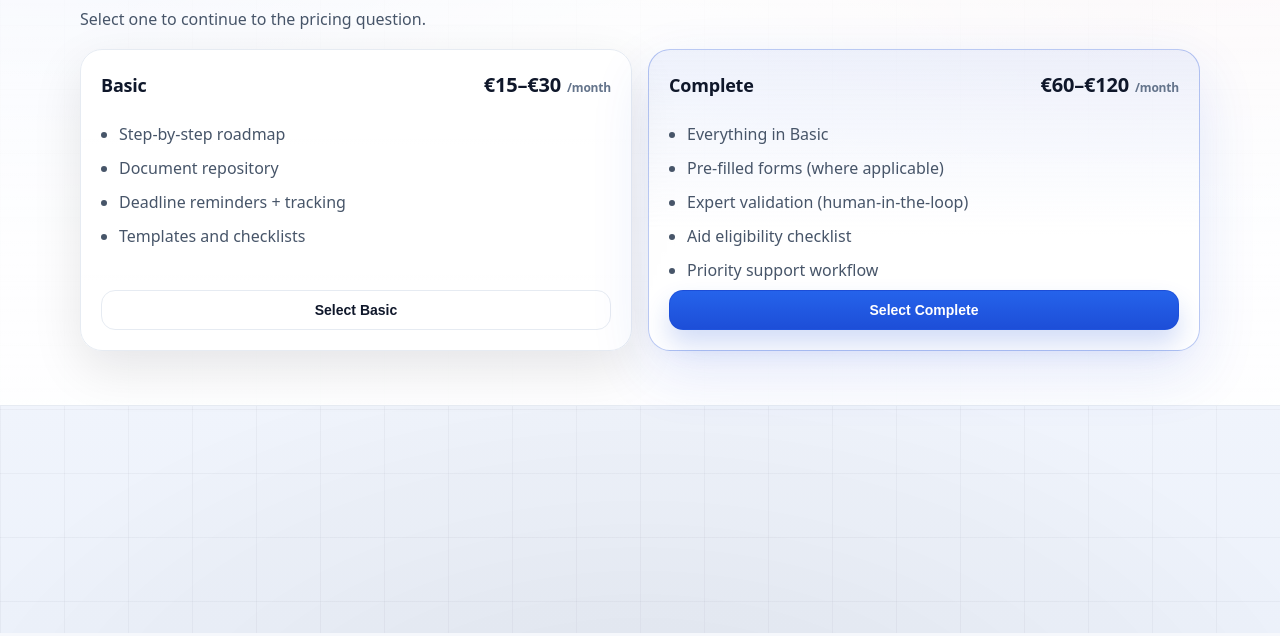
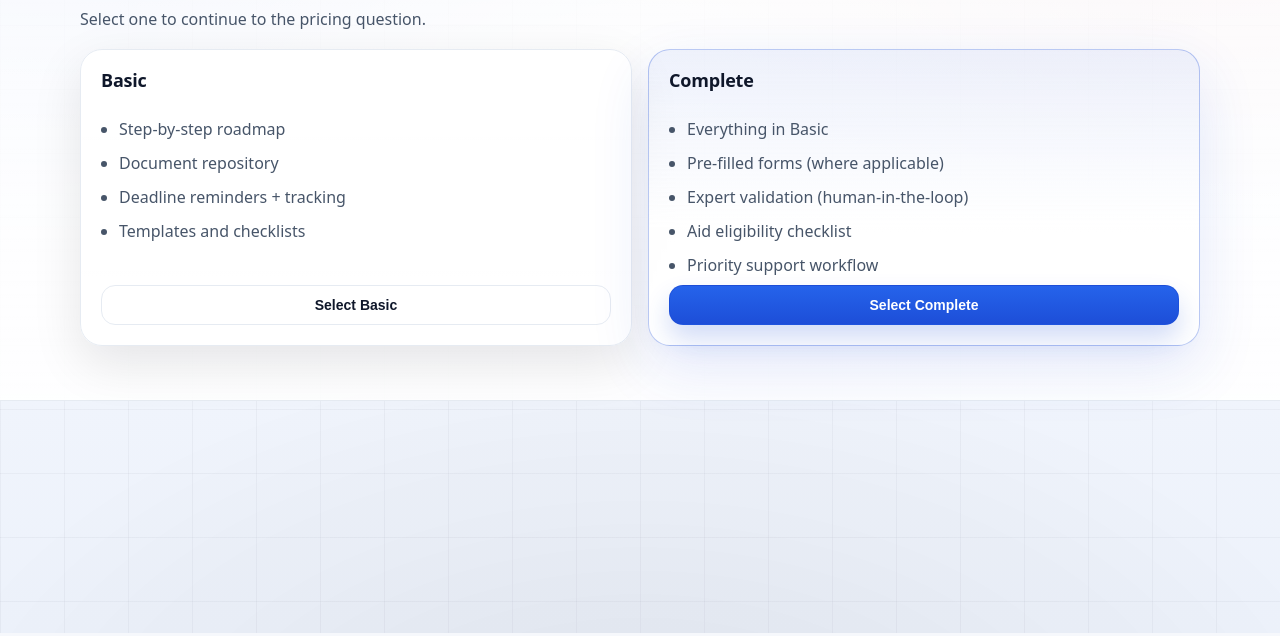
Before and after one commit to TheEmeraldAgent/settle-in-france, a plain HTML site: page packages.html in a window 1280 px wide. Shown: the part 167-803 px from the top of the page. Drawn offline with Linux system fonts and the light colour scheme.

```diff
--- a/packages.html
+++ b/packages.html
@@ -40,7 +40,6 @@
           <div class="price-card">
             <div class="price-card__head">
               <h3 data-i18n="basic">Basic</h3>
-              <div class="price-range">€15–€30<span>/month</span></div>
             </div>
 
             <ul class="bullets">
@@ -58,7 +57,6 @@
           <div class="price-card price-card--highlight">
             <div class="price-card__head">
               <h3 data-i18n="complete">Complete</h3>
-              <div class="price-range">€60–€120<span>/month</span></div>
             </div>
 
             <ul class="bullets">
```
